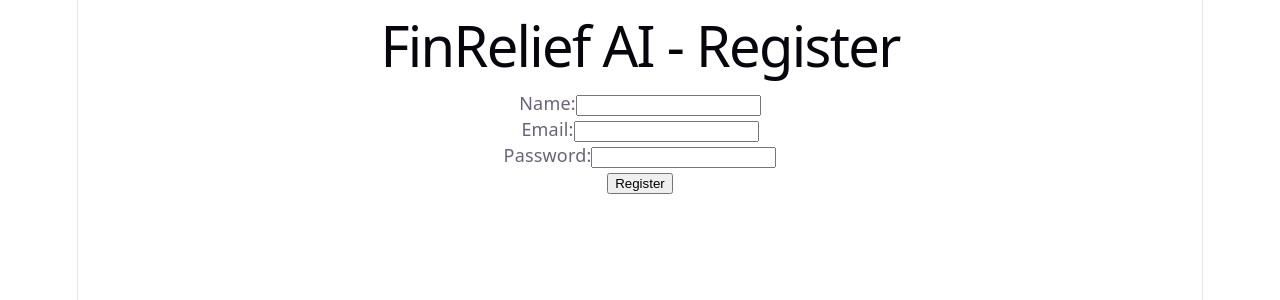
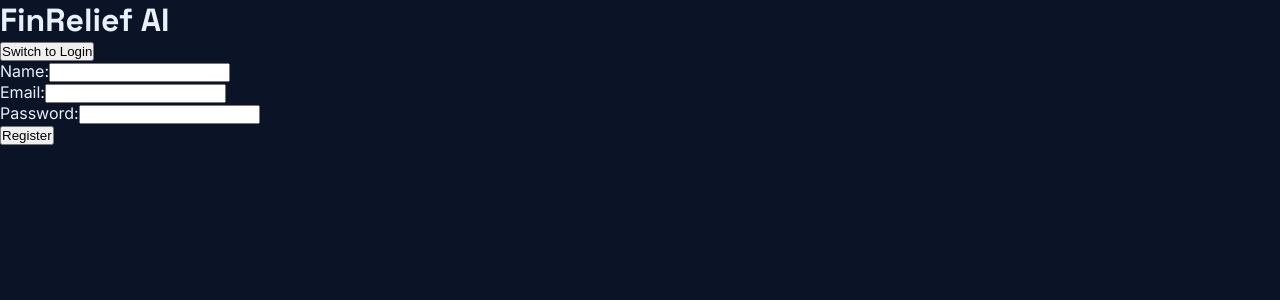
Before and after one commit to Devrathore9980/AI-Powered-Debt-Relief-Financial-Recovery-Platform, a React app in the folder frontend/: page / in a window 1280 px wide. Shown: the top 300 px of the page. Built offline with nearby package versions, Linux system fonts and the light colour scheme; the HTML template or start-up script is replaced by a standard one.

Commit message:
Add Login form with token storage, toggle between Login/Register

```diff
--- a/frontend/package.json
+++ b/frontend/package.json
@@ -12,7 +12,8 @@
   "dependencies": {
     "axios": "^1.18.1",
     "react": "^19.2.7",
-    "react-dom": "^19.2.7"
+    "react-dom": "^19.2.7",
+    "recharts": "^3.9.2"
   },
   "devDependencies": {
     "@types/react": "^19.2.17",
--- a/frontend/src/App.jsx
+++ b/frontend/src/App.jsx
@@ -3,60 +3,63 @@ import axios from 'axios'
 import './App.css'
 
 function App() {
+  const [isLogin, setIsLogin] = useState(false)
+
   const [name, setName] = useState('')
   const [email, setEmail] = useState('')
   const [password, setPassword] = useState('')
   const [message, setMessage] = useState('')
 
-  const handleSubmit = async (e) => {
+  const handleRegister = async (e) => {
     e.preventDefault()
-
     try {
       const response = await axios.post('http://127.0.0.1:8000/register', {
-        name: name,
-        email: email,
-        password: password
+        name, email, password
       })
       setMessage(`Success! User registered with ID: ${response.data.id}`)
     } catch (error) {
-      if (error.response) {
-        setMessage(`Error: ${error.response.data.detail}`)
-      } else {
-        setMessage('Error: Backend se connect nahi ho paya')
-      }
+      setMessage(error.response ? `Error: ${error.response.data.detail}` : 'Backend se connect nahi ho paya')
+    }
+  }
+
+  const handleLogin = async (e) => {
+    e.preventDefault()
+    try {
+      const response = await axios.post(
+        `http://127.0.0.1:8000/login?email=${email}&password=${password}`
+      )
+      localStorage.setItem('token', response.data.access_token)
+      setMessage('Login successful! Token saved.')
+    } catch (error) {
+      setMessage(error.response ? `Error: ${error.response.data.detail}` : 'Backend se connect nahi ho paya')
     }
   }
 
   return (
     <div className="App">
-      <h1>FinRelief AI - Register</h1>
-      <form onSubmit={handleSubmit}>
-        <div>
-          <label>Name:</label>
-          <input
-            type="text"
-            value={name}
-            onChange={(e) => setName(e.target.value)}
-          />
-        </div>
+      <h1>FinRelief AI</h1>
+      <button onClick={() => { setIsLogin(!isLogin); setMessage('') }}>
+        {isLogin ? 'Switch to Register' : 'Switch to Login'}
+      </button>
+
+      <form onSubmit={isLogin ? handleLogin : handleRegister}>
+        {!isLogin && (
+          <div>
+            <label>Name:</label>
+            <input type="text" value={name} onChange={(e) => setName(e.target.value)} />
+          </div>
+        )}
         <div>
           <label>Email:</label>
-          <input
-            type="email"
-            value={email}
-            onChange={(e) => setEmail(e.target.value)}
-          />
+          <input type="email" value={email} onChange={(e) => setEmail(e.target.value)} />
         </div>
         <div>
           <label>Password:</label>
-          <input
-            type="password"
-            value={password}
-            onChange={(e) => setPassword(e.target.value)}
-          />
+          <input type="password" value={password} onChange={(e) => setPassword(e.target.value)} />
         </div>
-        <button type="submit">Register</button>
+        <button type="submit">{isLogin ? 'Login' : 'Register'}</button>
       </form>
+
       {message && <p>{message}</p>}
     </div>
   )
--- a/frontend/src/index.css
+++ b/frontend/src/index.css
@@ -1,111 +1,43 @@
-:root {
-  --text: #6b6375;
-  --text-h: #08060d;
-  --bg: #fff;
-  --border: #e5e4e7;
-  --code-bg: #f4f3ec;
-  --accent: #aa3bff;
-  --accent-bg: rgba(170, 59, 255, 0.1);
-  --accent-border: rgba(170, 59, 255, 0.5);
-  --social-bg: rgba(244, 243, 236, 0.5);
-  --shadow:
-    rgba(0, 0, 0, 0.1) 0 10px 15px -3px, rgba(0, 0, 0, 0.05) 0 4px 6px -2px;
+@import url('https://fonts.googleapis.com/css2?family=Inter:wght@300;400;500;600;700&family=Space+Grotesk:wght@400;500;600;700&display=swap');
 
-  --sans: system-ui, 'Segoe UI', Roboto, sans-serif;
-  --heading: system-ui, 'Segoe UI', Roboto, sans-serif;
-  --mono: ui-monospace, Consolas, monospace;
-
-  font: 18px/145% var(--sans);
-  letter-spacing: 0.18px;
-  color-scheme: light dark;
-  color: var(--text);
-  background: var(--bg);
-  font-synthesis: none;
-  text-rendering: optimizeLegibility;
-  -webkit-font-smoothing: antialiased;
-  -moz-osx-font-smoothing: grayscale;
-
-  @media (max-width: 1024px) {
-    font-size: 16px;
-  }
+* {
+  margin: 0;
+  padding: 0;
+  box-sizing: border-box;
 }
 
-@media (prefers-color-scheme: dark) {
-  :root {
-    --text: #9ca3af;
-    --text-h: #f3f4f6;
-    --bg: #16171d;
-    --border: #2e303a;
-    --code-bg: #1f2028;
-    --accent: #c084fc;
-    --accent-bg: rgba(192, 132, 252, 0.15);
-    --accent-border: rgba(192, 132, 252, 0.5);
-    --social-bg: rgba(47, 48, 58, 0.5);
-    --shadow:
-      rgba(0, 0, 0, 0.4) 0 10px 15px -3px, rgba(0, 0, 0, 0.25) 0 4px 6px -2px;
-  }
-
-  #social .button-icon {
-    filter: invert(1) brightness(2);
-  }
+:root {
+  --navy: #0B1426;
+  --navy-mid: #112240;
+  --navy-light: #1E3A5F;
+  --green: #00D4AA;
+  --green-dim: #00A885;
+  --red-alert: #FF6B6B;
+  --amber: #FFB347;
+  --text-primary: #E8F0FE;
+  --text-secondary: #8B9DC3;
+  --border: #1E3A5F;
+  --card-bg: #112240;
 }
 
 body {
-  margin: 0;
+  background-color: var(--navy);
+  color: var(--text-primary);
+  font-family: 'Inter', sans-serif;
+  min-height: 100vh;
 }
 
-#root {
-  width: 1126px;
-  max-width: 100%;
-  margin: 0 auto;
-  text-align: center;
-  border-inline: 1px solid var(--border);
-  min-height: 100svh;
-  display: flex;
-  flex-direction: column;
-  box-sizing: border-box;
+h1, h2, h3 {
+  font-family: 'Space Grotesk', sans-serif;
 }
 
-h1,
-h2 {
-  font-family: var(--heading);
-  font-weight: 500;
-  color: var(--text-h);
+::-webkit-scrollbar {
+  width: 6px;
 }
-
-h1 {
-  font-size: 56px;
-  letter-spacing: -1.68px;
-  margin: 32px 0;
-  @media (max-width: 1024px) {
-    font-size: 36px;
-    margin: 20px 0;
-  }
+::-webkit-scrollbar-track {
+  background: var(--navy);
 }
-h2 {
-  font-size: 24px;
-  line-height: 118%;
-  letter-spacing: -0.24px;
-  margin: 0 0 8px;
-  @media (max-width: 1024px) {
-    font-size: 20px;
-  }
+::-webkit-scrollbar-thumb {
+  background: var(--navy-light);
+  border-radius: 3px;
 }
-p {
-  margin: 0;
-}
-
-code,
-.counter {
-  font-family: var(--mono);
-  display: inline-flex;
-  border-radius: 4px;
-  color: var(--text-h);
-}
-
-code {
-  font-size: 15px;
-  line-height: 135%;
-  padding: 4px 8px;
-  background: var(--code-bg);
-}
```
Also changed, not shown: 1 other file (tests, documents, lock files or other folders).
